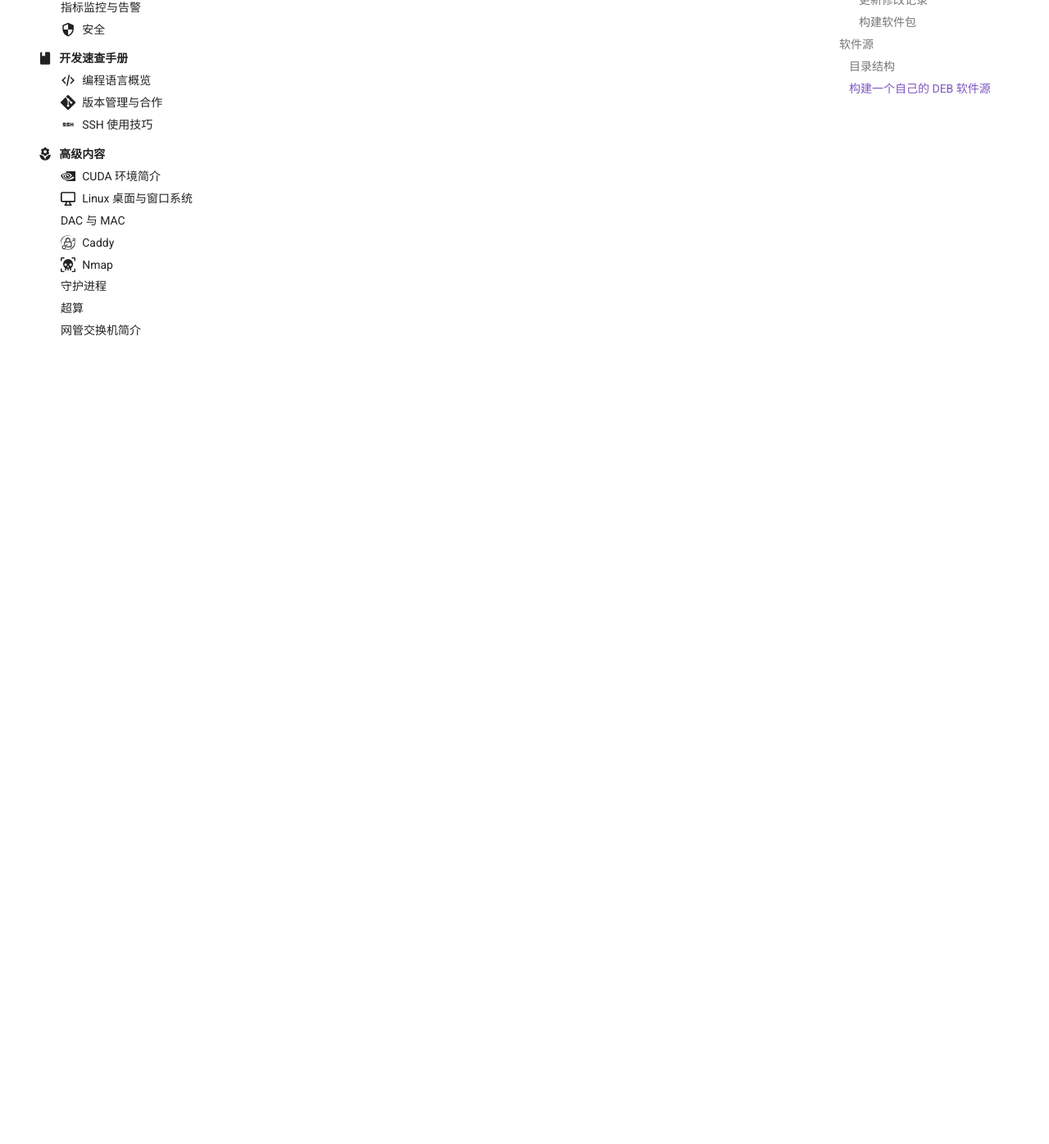
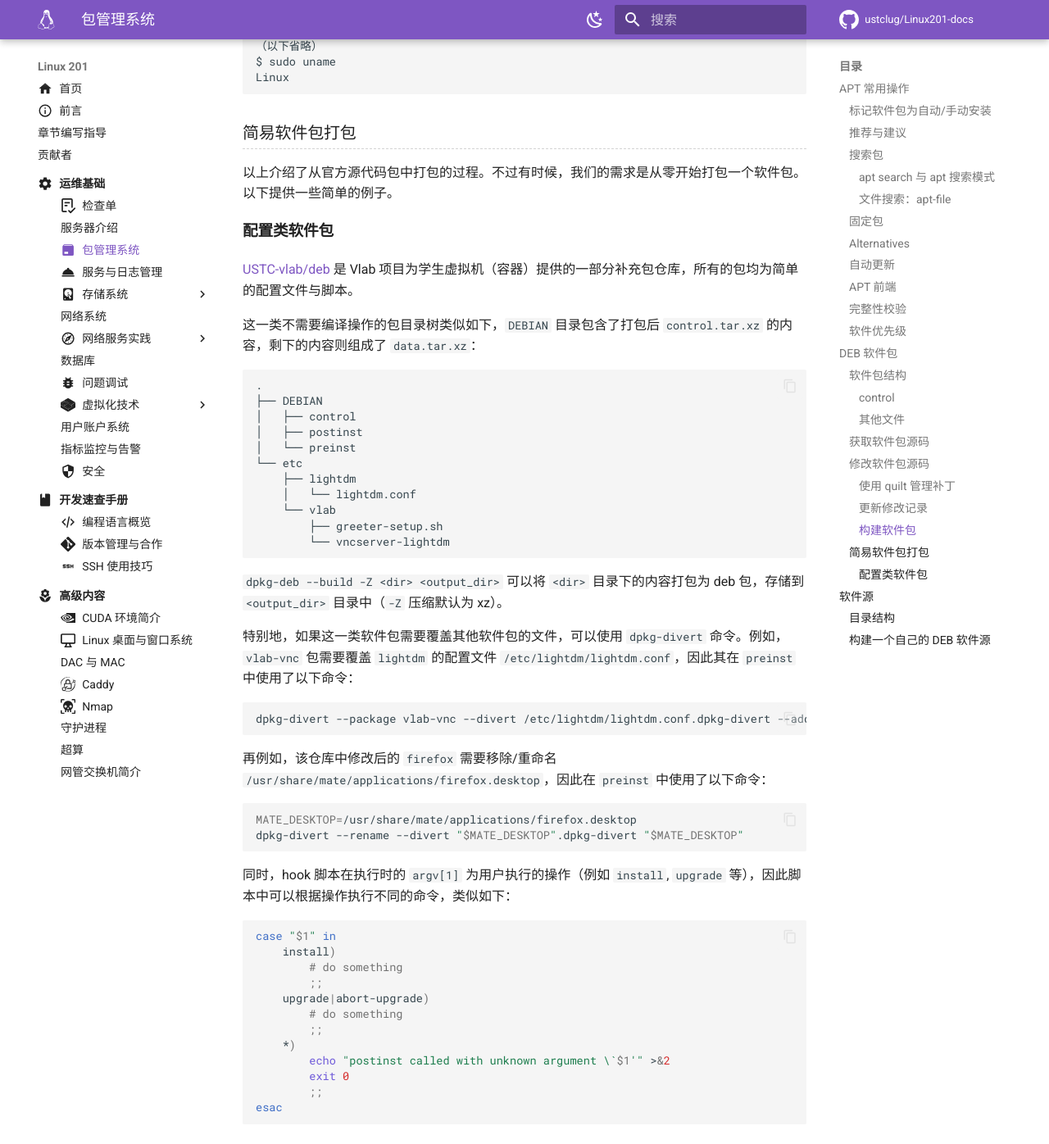
Before and after one commit to ustclug/Linux201-docs, an MkDocs documentation site: the page built from docs/ops/package.md, in a window 1280 px wide and 1400 px high, scrolled down 16921 px. Shown: the top 1396 px of the window at 82% size. Built offline with MkDocs 1.6.1 and Material for MkDocs 9.7.7, drawn with Linux system fonts in a browser that asks for light colours; comment, search, counter and statistics services are not loaded; some of the changed text lies outside the part shown.

Commit message:
ops/package: Alternatives; ustc-vlab/deb

````diff
--- a/docs/ops/package.md
+++ b/docs/ops/package.md
@@ -212,6 +212,32 @@
 
 `apt-mark unhold` 可以取消固定，而 `apt-mark showhold` 可以查看所有被固定的包。
 
+### Alternatives {#alternatives}
+
+Debian 的 Alternatives 机制允许系统安装同一软件的多个版本（例如 Java），或者同一类型软件的多个实现（例如文本编辑器），并且用户可以切换默认使用的版本。`/etc/alternatives/` 目录包含了所有在 Alternatives 机制下的软链接。以 `editor` 为例，在 Debian 下 `/usr/bin/editor` 是一个指向 `/etc/alternatives/editor` 的软链接，而 `/etc/alternatives/editor` 指向的对象由用户配置决定。
+
+使用 `update-alternatives` 命令可以管理 Alternatives 机制的映射：
+
+```shell
+$ ls -lh /etc/alternatives/editor
+lrwxrwxrwx 1 root root 9 Aug  29 2022  /etc/alternatives/editor -> /bin/nano
+$ sudo update-alternatives --config editor
+There are 4 choices for the alternative editor (providing /usr/bin/editor).
+
+  Selection    Path                Priority   Status
+------------------------------------------------------------
+* 0            /bin/nano            40        auto mode
+  1            /bin/ed             -100       manual mode
+  2            /bin/nano            40        manual mode
+  3            /usr/bin/vim.basic   30        manual mode
+  4            /usr/bin/vim.tiny    15        manual mode
+
+Press <enter> to keep the current choice[*], or type selection number: 3
+update-alternatives: using /usr/bin/vim.basic to provide /usr/bin/editor (editor) in manual mode
+$ ls -lh /etc/alternatives/editor
+lrwxrwxrwx 1 root root 18 Feb  9 15:54 /etc/alternatives/editor -> /usr/bin/vim.basic
+```
+
 ### 自动更新 {#unattended-upgrade}
 
 一般而言，使用 apt 的系统默认安装了 `unattended-upgrades` 包，如果系统上没有，安装该包即可。一些 Debian 系统镜像在预配置阶段会关闭自动更新，这可以通过以下命令确认：
@@ -413,6 +439,8 @@
 
     ar 格式（1971）与 tar（1979）类似，都是归档格式。由于 ar 不支持目录，因此目前 ar 仅用于生成静态链接库（`.a` 文件）与 deb 包。
 
+#### `control`
+
 `control.tar.xz` 中的 `control` 文件是包的元数据，包含版本、依赖、描述、维护者等等信息，类似如下：
 
 ```control
@@ -436,6 +464,10 @@
  sudo-ldap package instead if you need LDAP support for sudoers.
 Original-Maintainer: Sudo Maintainers <sudo@packages.debian.org>
 ```
+
+有关具体各个字段的含义，可参考 [Debian Policy Manual](https://www.debian.org/doc/debian-policy/index.html) 的[第五章 Control files and their fields](https://www.debian.org/doc/debian-policy/ch-controlfields.html) 与[第七章 Declaring relationships between packages](https://www.debian.org/doc/debian-policy/ch-relationships.html)。
+
+#### 其他文件
 
 此外，`control.tar.xz` 可以包含一些 hook 脚本，在安装与删除前后进行操作，包括 `preinst`, `prerm`, `postinst`, `postrm`。还可以包含以下文件：
 
@@ -675,6 +707,62 @@
 Linux
 ```
 
+### 简易软件包打包 {#packaging}
+
+以上介绍了从官方源代码包中打包的过程。不过有时候，我们的需求是从零开始打包一个软件包。以下提供一些简单的例子。
+
+#### 配置类软件包 {#config-package}
+
+[USTC-vlab/deb](https://github.com/ustc-vlab/deb) 是 Vlab 项目为学生虚拟机（容器）提供的一部分补充包仓库，所有的包均为简单的配置文件与脚本。
+
+这一类不需要编译操作的包目录树类似如下，`DEBIAN` 目录包含了打包后 `control.tar.xz` 的内容，剩下的内容则组成了 `data.tar.xz`：
+
+```tree
+.
+├── DEBIAN
+│   ├── control
+│   ├── postinst
+│   └── preinst
+└── etc
+    ├── lightdm
+    │   └── lightdm.conf
+    └── vlab
+        ├── greeter-setup.sh
+        └── vncserver-lightdm
+```
+
+`dpkg-deb --build -Z <dir> <output_dir>` 可以将 `<dir>` 目录下的内容打包为 deb 包，存储到 `<output_dir>` 目录中（`-Z` 压缩默认为 xz）。
+
+特别地，如果这一类软件包需要覆盖其他软件包的文件，可以使用 `dpkg-divert` 命令。例如，`vlab-vnc` 包需要覆盖 `lightdm` 的配置文件 `/etc/lightdm/lightdm.conf`，因此其在 `preinst` 中使用了以下命令：
+
+```shell
+dpkg-divert --package vlab-vnc --divert /etc/lightdm/lightdm.conf.dpkg-divert --add /etc/lightdm/lightdm.conf
+```
+
+再例如，该仓库中修改后的 `firefox` 需要移除/重命名 `/usr/share/mate/applications/firefox.desktop`，因此在 `preinst` 中使用了以下命令：
+
+```shell
+MATE_DESKTOP=/usr/share/mate/applications/firefox.desktop
+dpkg-divert --rename --divert "$MATE_DESKTOP".dpkg-divert "$MATE_DESKTOP"
+```
+
+同时，hook 脚本在执行时的 `argv[1]` 为用户执行的操作（例如 `install`, `upgrade` 等），因此脚本中可以根据操作执行不同的命令，类似如下：
+
+```shell
+case "$1" in
+    install)
+        # do something
+        ;;
+    upgrade|abort-upgrade)
+        # do something
+        ;;
+    *)
+        echo "postinst called with unknown argument \`$1'" >&2
+        exit 0
+        ;;
+esac
+```
+
 <!-- 有时，默认的编译设置并不满足实际的需求，有时，我们需要一些软件包的更新版本，但是这些版本的依赖难以满足，这时，我们可能可以尝试自己编译一个包。
 
 一般而言，使用 apt 可以获得一些软件包的源码。
````
